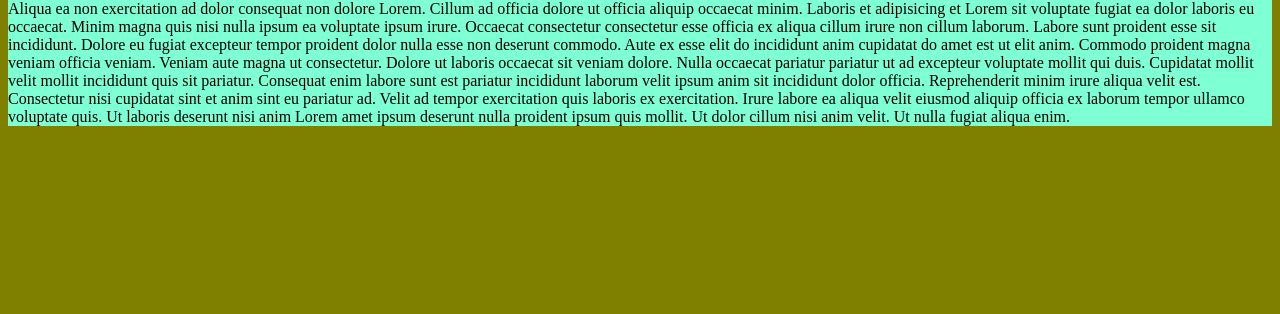
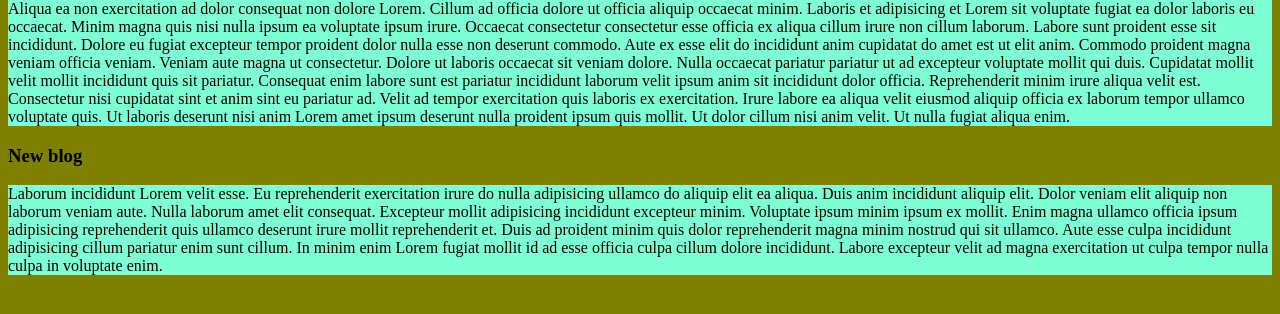
Before and after one commit to Jubayer-cmd/demo-repo, a plain HTML site: page index.html in a window 1280 px wide. Shown: the part 400-714 px from the top of the page. Drawn offline with Linux system fonts and the light colour scheme.

Commit message:
new blog added

```diff
--- a/index.html
+++ b/index.html
@@ -5,7 +5,7 @@
     <meta http-equiv="X-UA-Compatible" content="IE=edge" />
     <meta name="viewport" content="width=device-width, initial-scale=1.0" />
     <title>Demo repo</title>
-    <link rel="stylesheet" href="style.css">
+    <link rel="stylesheet" href="style.css" />
   </head>
   <body>
     <h1>Welcome to first demo Repo</h1>
@@ -34,5 +34,22 @@
       anim Lorem amet ipsum deserunt nulla proident ipsum quis mollit. Ut dolor
       cillum nisi anim velit. Ut nulla fugiat aliqua enim.
     </p>
+    <div>
+      <h3>New blog</h3>
+      <p>
+        Laborum incididunt Lorem velit esse. Eu reprehenderit exercitation irure
+        do nulla adipisicing ullamco do aliquip elit ea aliqua. Duis anim
+        incididunt aliquip elit. Dolor veniam elit aliquip non laborum veniam
+        aute. Nulla laborum amet elit consequat. Excepteur mollit adipisicing
+        incididunt excepteur minim. Voluptate ipsum minim ipsum ex mollit. Enim
+        magna ullamco officia ipsum adipisicing reprehenderit quis ullamco
+        deserunt irure mollit reprehenderit et. Duis ad proident minim quis
+        dolor reprehenderit magna minim nostrud qui sit ullamco. Aute esse culpa
+        incididunt adipisicing cillum pariatur enim sunt cillum. In minim enim
+        Lorem fugiat mollit id ad esse officia culpa cillum dolore incididunt.
+        Labore excepteur velit ad magna exercitation ut culpa tempor nulla culpa
+        in voluptate enim.
+      </p>
+    </div>
   </body>
 </html>
```
